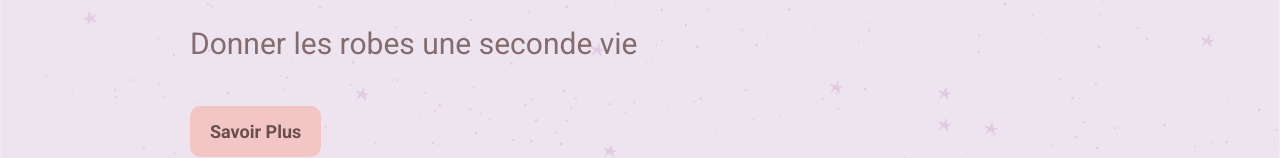
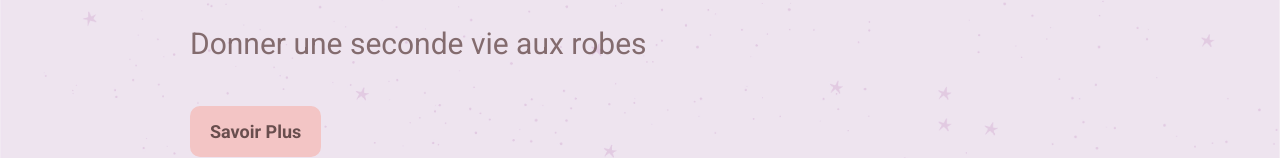
Before and after one commit to Siyue-Meng/site-startup, a plain HTML site: page index.html in a window 1280 px wide. Shown: the part 263-421 px from the top of the page. Drawn offline with Linux system fonts and the light colour scheme; a script that the page names is missing.

Commit message:
version3

```diff
--- a/index.html
+++ b/index.html
@@ -14,7 +14,7 @@
 		<div class="banner">
 			<div class="container">
 			<h1>Trouvez Votre Robe Lolita à Bas Prix</h1>
-			<p>Donner les robes une seconde vie</p>
+			<p>Donner une seconde vie aux robes</p>
 			<a href="#page-list" class="btn-pink">Savoir Plus</a>
 			</div>
 		</div>
```
